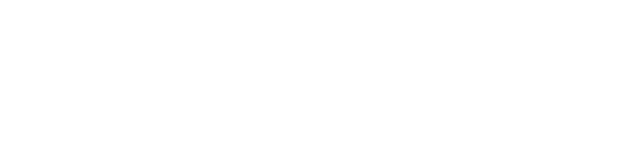
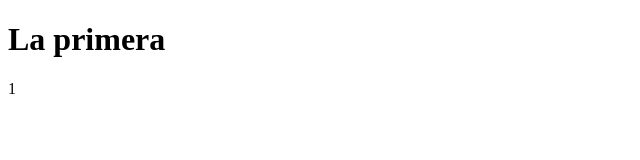
Before and after one commit to Automecanic/ppt, a plain HTML site: page index.html in a window 1280 px wide. Shown: the whole page, without its empty margins (0-640 px from the left). Drawn offline with Linux system fonts and the light colour scheme.

Commit message:
primera subida

```diff
--- a/index.html
+++ b/index.html
@@ -3,9 +3,11 @@
 <head>
     <meta charset="UTF-8">
     <meta name="viewport" content="width=device-width, initial-scale=1.0">
+    <link rel="stylesheet" href="archivos/stil.css" >
     <title>Mi primera pagina</title>
 </head>
 <body>
-
+    <header><h1>La primera</h1></header>
+    <p>1</p>
 </body>
 </html>
```
Also changed, not shown: archivos/accion.js (added), archivos/stil.css (added).
